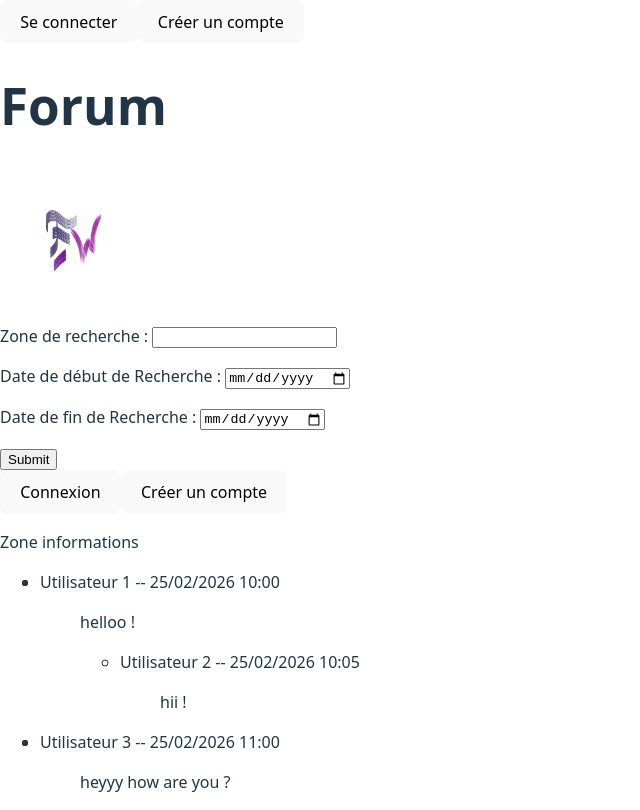
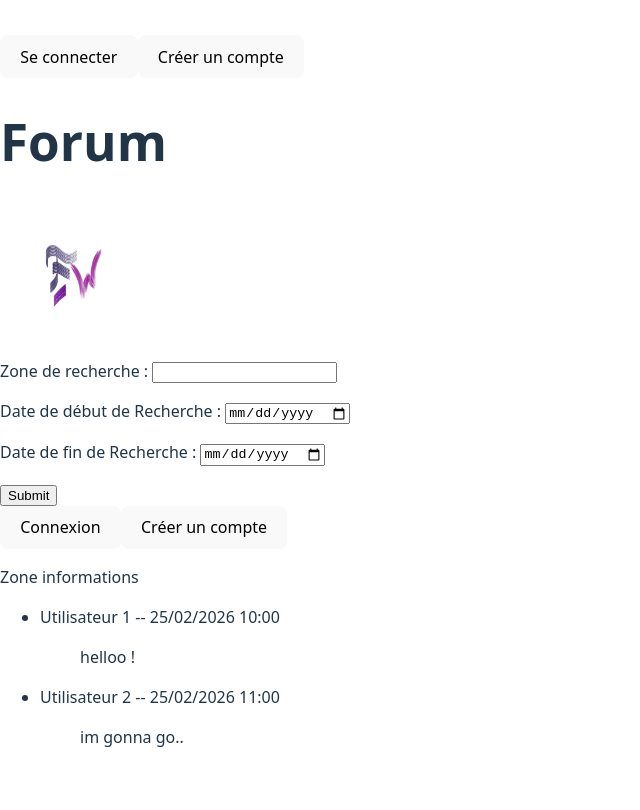
Before and after one commit to Madinalalaoui/Projet-Forum, a React (Vite) app: page / in a window 1280 px wide. Shown: the whole page, without its empty margins (0-640 px from the left). Built offline with nearby package versions, Linux system fonts and the light colour scheme.

Commit message:
suppression message

```diff
--- a/src/ForumPage.jsx
+++ b/src/ForumPage.jsx
@@ -6,17 +6,17 @@ import FormulaireSaisieMessage from './FormulaireSaisieMessage.jsx';
 function ForumPage({user, setPage}) {
   const [messages, setMessages] = useState([   //etat contenant tous les messages du forum
     {
+      id: 1,
       auteur: 'Utilisateur 1',
       date: '25/02/2026 10:00',
       contenu: 'helloo !',
-      reponses: [
-        { auteur: 'Utilisateur 2', date: '25/02/2026 10:05', contenu: 'hii !', reponses: [] }
-      ]
+      reponses: []
     },
     {
-      auteur: 'Utilisateur 3',
+      id: 2,
+      auteur: 'Utilisateur 2',
       date: '25/02/2026 11:00',
-      contenu: 'heyyy how are you ?',
+      contenu: 'im gonna go..',
       reponses: []
     }
   ]);
@@ -29,8 +29,18 @@ function ForumPage({user, setPage}) {
   setMessages(prev => prev.filter(msg => msg.id !== id));
 };
 
-const handleReply = (msg) => {
-  console.log("Répondre à :", msg);
+const handleReply = (idMessage, reponse) => {
+  setMessages(prev =>
+    prev.map(msg => {
+      if (msg.id === idMessage) {
+        return {
+          ...msg,
+          reponses: [...(msg.reponses || []), reponse]
+        };
+      }
+      return msg;
+    })
+  );
 };
 
   return (
--- a/src/ListeMessages.jsx
+++ b/src/ListeMessages.jsx
@@ -1,19 +1,20 @@
 import Message from './Message.jsx';
 
-function MessageList({ messages, user, onReply }) {
+function MessageList({ messages, user, onReply, onDelete }) {
   return (
     <ul>
       {messages.map((msg, index) => (
-        <li key={index}>
-          <Message {...msg} />
-
-          {/* bouton réponse uniquement si connecté */}
-          {user && (
-            <button onClick={() => onReply(msg)}>
-              +
-            </button>
-          )}
-        </li>
+        <Message
+          key={index}
+          auteur={msg.auteur}
+          date={msg.date}
+          contenu={msg.contenu}
+          reponses={msg.reponses}
+          id={msg.id}
+          user={user}
+          onReply={onReply}
+          onDelete={onDelete}
+        />
       ))}
     </ul>
   );
--- a/src/Message.jsx
+++ b/src/Message.jsx
@@ -1,7 +1,28 @@
 
-function Message({auteur,date,contenu,reponses,id, onDelete, user}) {
+import { useState } from 'react';
 
+function Message({auteur,date,contenu,reponses,id, onDelete, user, onReply}) {
+
+  const [showReply, setShowReply] = useState(false);
+  const [texte, setTexte] = useState("");
   const canDelete = user && auteur === user.username;
+
+
+   const handleReply = (e) => {
+    e.preventDefault();
+    if (!texte) return;
+
+    onReply(id, {
+      id: Date.now(),
+      auteur: user.username,
+      date: new Date().toLocaleString(),
+      contenu: texte,
+      reponses: []
+    });
+
+    setTexte("");
+    setShowReply(false);
+  };
 
   return (
     <li>
@@ -17,6 +38,22 @@ function Message({auteur,date,contenu,reponses,id, onDelete, user}) {
           </button>
         )}
 
+        {user && (
+          <button onClick={() => setShowReply(!showReply)}>
+            +
+          </button>
+        )}
+
+        {showReply && (
+          <form onSubmit={handleReply}>
+            <textarea
+              value={texte}
+              onChange={(e) => setTexte(e.target.value)}
+            />
+            <button type="submit">Répondre</button>
+          </form>
+        )}
+
         {reponses && reponses.length > 0 && (
           <ul>
             {reponses.map((rep,index) => (
@@ -29,6 +66,7 @@ function Message({auteur,date,contenu,reponses,id, onDelete, user}) {
                 id={rep.id}
                 onDelete={onDelete}
                 user={user}
+                onReply={onReply}
               />
             ))}
           </ul>
```
